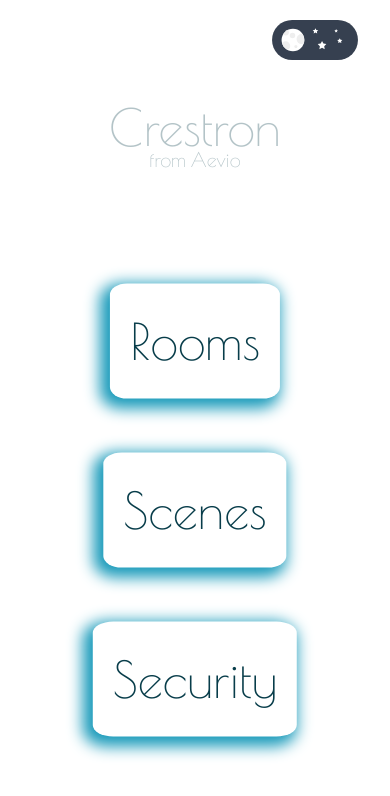
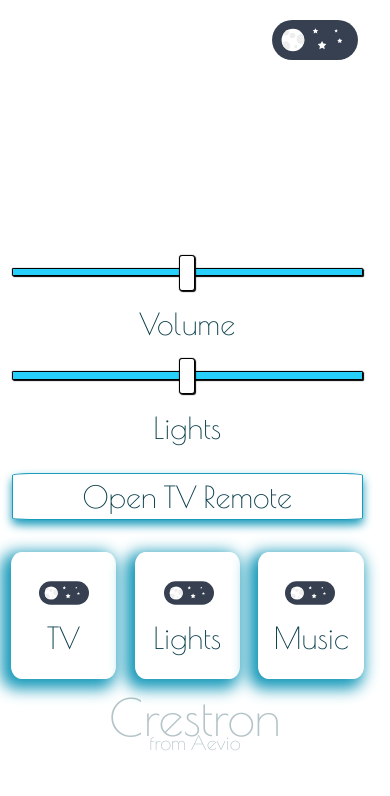
Before and after one commit to Pepe1776/Vue3-Crestron, a Vue app: page / in a window 390 px wide. Shown: the top 796 px of the page. Built offline with nearby package versions, Linux system fonts and the light colour scheme; a web font is replaced by a local one; what reconnecting-websocket, vue-iframes would draw is missing.

Commit message:
new layout

```diff
--- a/src/components/Ch5slider.vue
+++ b/src/components/Ch5slider.vue
@@ -1,5 +1,6 @@
 <template>
   <input
+    :class="isDark ? 'dark' : 'light'"
     type="range"
     min="1"
     max="65535"
@@ -10,8 +11,18 @@
 </template>
 
 <style scoped>
+@import "../Sass/abstracts.scss";
 input {
-  width: 200px;
+  width: 85%;
+}
+
+.dark {
+  background-color: $darker;
+  color: $primary;
+}
+.light {
+  background-color: $lightest;
+  color: $dark;
 }
 input::-webkit-slider-thumb {
   -webkit-appearance: none;
@@ -56,7 +67,7 @@
   height: 8.4px;
   cursor: pointer;
   box-shadow: 1px 1px 1px #000000, 0px 0px 1px #0d0d0d;
-  background: rgb(0, 195, 255);
+  background: #26d0fa;
   border-radius: 1.3px;
   border: 0.2px solid #010101;
 }
--- /dev/null
+++ b/src/components/ToggleBasic.vue
@@ -0,0 +1,191 @@
+<template>
+  <svg
+    width="50px"
+    height="88px"
+    viewBox="0 0 189 88"
+    version="1.1"
+    xmlns="http://www.w3.org/2000/svg"
+    xmlns:xlink="http://www.w3.org/1999/xlink"
+    :class="{ isDark: isDark }"
+    @click="isDark = !isDark"
+  >
+    <!-- Generator: Sketch 63.1 (92452) - https://sketch.com -->
+    <defs>
+      <circle id="path-1" cx="25" cy="25" r="25"></circle>
+    </defs>
+    <g
+      id="Page-1"
+      stroke="none"
+      stroke-width="1"
+      fill="none"
+      fill-rule="evenodd"
+    >
+      <g id="dark-mode-toggle">
+        <rect
+          id="bg"
+          fill="#364050"
+          fill-rule="nonzero"
+          x="0"
+          y="0"
+          width="189"
+          height="88"
+          rx="44"
+        ></rect>
+        <circle
+          id="main-circle"
+          fill="#FFFFFF"
+          fill-rule="nonzero"
+          cx="46"
+          cy="44"
+          r="25"
+        ></circle>
+        <g id="moon-accents" transform="translate(21.000000, 19.000000)">
+          <mask id="mask-2" fill="white">
+            <use xlink:href="#path-1"></use>
+          </mask>
+          <use id="Mask" fill-rule="nonzero" xlink:href="#path-1"></use>
+          <circle
+            id="moon-accent-2"
+            fill="#EEEEEE"
+            fill-rule="nonzero"
+            mask="url(#mask-2)"
+            cx="44"
+            cy="23"
+            r="11"
+          ></circle>
+          <circle
+            id="moon-accent-1"
+            fill="#EEEEEE"
+            fill-rule="nonzero"
+            mask="url(#mask-2)"
+            cx="9"
+            cy="8"
+            r="7"
+          ></circle>
+          <circle
+            id="moon-accent-3"
+            fill="#EEEEEE"
+            fill-rule="nonzero"
+            mask="url(#mask-2)"
+            cx="9"
+            cy="38"
+            r="10"
+          ></circle>
+          <circle
+            id="moon-accent-4"
+            fill="#EEEEEE"
+            fill-rule="nonzero"
+            mask="url(#mask-2)"
+            cx="24"
+            cy="15"
+            r="6"
+          ></circle>
+          <circle
+            id="moon-accent-5"
+            fill="#EEEEEE"
+            fill-rule="nonzero"
+            mask="url(#mask-2)"
+            cx="31.5"
+            cy="39.5"
+            r="3.5"
+          ></circle>
+        </g>
+        <g
+          id="stars"
+          transform="translate(89.000000, 18.000000)"
+          fill="#FFFFFF"
+        >
+          <polygon
+            id="Star"
+            points="6.5 9.75 2.67939586 11.7586105 3.40906632 7.50430523 0.318132644 4.49138954 4.58969793 3.87069477 6.5 0 8.41030207 3.87069477 12.6818674 4.49138954 9.59093368 7.50430523 10.3206041 11.7586105"
+          ></polygon>
+          <polygon
+            id="Star-Copy"
+            points="21 43 15.1221475 46.0901699 16.2447174 39.545085 11.4894348 34.9098301 18.0610737 33.954915 21 28 23.9389263 33.954915 30.5105652 34.9098301 25.7552826 39.545085 26.8778525 46.0901699"
+          ></polygon>
+          <polygon
+            id="Star-Copy-2"
+            points="52 8 49.648859 9.23606798 50.097887 6.61803399 48.1957739 4.76393202 50.8244295 4.38196601 52 2 53.1755705 4.38196601 55.8042261 4.76393202 53.902113 6.61803399 54.351141 9.23606798"
+          ></polygon>
+          <polygon
+            id="Star-Copy-3"
+            points="60 31 56.4732885 32.854102 57.1468305 28.927051 54.2936609 26.145898 58.2366442 25.572949 60 22 61.7633558 25.572949 65.7063391 26.145898 62.8531695 28.927051 63.5267115 32.854102"
+          ></polygon>
+        </g>
+        <g
+          id="clouds"
+          transform="translate(24.000000, 17.000000)"
+          fill="#FFFFFF"
+          fill-rule="nonzero"
+        >
+          <path
+            d="M22.4581401,8.64610504 C22.458794,8.60836037 22.4595787,8.57068044 22.4595787,8.53280628 C22.4595787,4.92485595 19.5054963,2 15.8614938,2 C12.7211834,2 10.0935887,4.17216375 9.42701247,7.08174056 C8.80548929,6.7372476 8.08954429,6.53997828 7.32658453,6.53997828 C4.9459644,6.53997828 3.01613657,8.45077798 3.01613657,10.8077806 C3.01613657,10.9041169 3.02051764,10.9993526 3.02686038,11.0941351 C1.2595244,11.743693 0,13.42796 0,15.4038903 C0,17.9422356 2.07832643,20 4.64203597,20 L21.1974387,20 C24.402092,20 27,17.4277945 27,14.2548467 C27,11.5105566 25.0565712,9.2160949 22.4581401,8.64610504 Z"
+            id="Path"
+          ></path>
+          <path
+            d="M75.4581401,38.646105 C75.458794,38.6083604 75.4595787,38.5706804 75.4595787,38.5328063 C75.4595787,34.9248559 72.5054963,32 68.8614938,32 C65.7211834,32 63.0935887,34.1721638 62.4270125,37.0817406 C61.8054893,36.7372476 61.0895443,36.5399783 60.3265845,36.5399783 C57.9459644,36.5399783 56.0161366,38.450778 56.0161366,40.8077806 C56.0161366,40.9041169 56.0205176,40.9993526 56.0268604,41.0941351 C54.2595244,41.743693 53,43.42796 53,45.4038903 C53,47.9422356 55.0783264,50 57.642036,50 L74.1974387,50 C77.402092,50 80,47.4277945 80,44.2548467 C80,41.5105566 78.0565712,39.2160949 75.4581401,38.646105 Z"
+            id="Path-Copy-2"
+          ></path>
+          <path
+            d="M37.4466786,38.851297 C37.1439054,38.851297 36.8417385,38.8815517 36.5450288,38.9418581 C36.3212839,37.8199968 35.5979024,36.8630135 34.5822578,36.3450283 C33.5668154,35.8270431 32.3708814,35.8053165 31.3372484,36.2859402 C30.4018448,33.6974356 27.5548062,32.3609484 24.978202,33.3006723 C22.4015977,34.2403961 21.071255,37.1007872 22.0066586,39.6890888 C19.7496033,39.7607661 17.9667177,41.6375741 18.0004714,43.905866 C18.0344273,46.1743611 19.8726934,47.9963451 22.1309613,48 L37.4466786,48 C39.9612326,48 42,45.9520193 42,43.4256485 C42,40.8992777 39.9612326,38.851297 37.4466786,38.851297 Z"
+            id="Path"
+          ></path>
+          <path
+            d="M56.585009,4.2909511 C56.357929,4.2909511 56.1313039,4.31313789 55.9087716,4.3573626 C55.7409629,3.5346643 55.1984268,2.83287655 54.4366934,2.45302076 C53.6751116,2.07316494 52.778161,2.05723213 52.0029363,2.4096895 C51.3013836,0.511452738 49.1661047,-0.468637832 47.2336515,0.22049299 C45.3011983,0.909623811 44.3034412,3.00724393 45.0049939,4.9053318 C43.3122025,4.95789514 41.9750383,6.33422103 42.0003536,7.99763509 C42.0258205,9.66119812 43.40452,10.9973197 45.098221,11 L56.585009,11 C58.4709244,11 60,9.4981475 60,7.64547555 C60,5.79280364 58.4709244,4.2909511 56.585009,4.2909511 Z"
+            id="Path-Copy"
+          ></path>
+        </g>
+      </g>
+    </g>
+  </svg>
+</template>
+
+<script>
+export default {
+  data() {
+    return {
+      isDark: true,
+    };
+  },
+};
+// import { ref } from "vue";
+// const isDark = ref(true);
+// const toggleDark = () => {
+//   isDark.value = !isDark.value;
+// };
+</script>
+
+<style scoped>
+/* ADD TRANSITIONS */
+#bg,
+#stars,
+#clouds,
+#main-circle,
+#moon-accents {
+  transition: all 0.3s ease-out;
+}
+/* BACKGROUND */
+svg:not(.isDark) #bg {
+  fill: #47cfff;
+}
+/* SUN STYLES */
+svg:not(.isDark) #main-circle {
+  transform: translateX(100px);
+  fill: #fee253;
+}
+/* HIDE MOON ACCENTS FOR LIGHT */
+svg:not(.isDark) #moon-accents {
+  transform: translate(121px, 19px); /* 100 + 21 */
+  opacity: 0;
+}
+/* HIDE STARS ON LIGHT MODE */
+svg:not(.isDark) #stars {
+  opacity: 0;
+  transform: translate(69px, 18px);
+}
+/* HIDE CLOUDS ON DARK MODE */
+svg.isDark #clouds {
+  opacity: 0;
+  transform: translate(54px, 17px);
+}
+</style>
--- a/src/views/Home.vue
+++ b/src/views/Home.vue
@@ -21,10 +21,39 @@
       class="darktoggle"
       :class="isDark ? 'dark' : 'light'"
     />
-    <!-- <Nav :mode="mode" @toggle="toggle" /> -->
-    <button @click="isShow = !isShow" class="drop_btn">Rooms</button>
-    <button @click="isShow2 = !isShow2" class="drop_btn2">Scenes</button>
-    <button @click="isShow3 = !isShow3" class="drop_btn3">Security</button>
+    <!-- sliders -->
+    <div class="sliders" :class="isDark ? 'dark' : 'light'">
+      <Ch5slider class="slider-vol" />
+      <div :class="isDark ? 'dark' : 'light'" class="slider-vol-label mt-10">
+        Volume
+      </div>
+      <Ch5slider class="slider-lts mt-10" />
+      <div :class="isDark ? 'dark' : 'light'" class="slider-lts-label mt-10">
+        Lights
+      </div>
+    </div>
+    <!-- open tv remote -->
+    <div class="open-tv" :class="isDark ? 'dark' : 'light'">
+      <button class="open-tv-btn">Open TV Remote</button>
+    </div>
+
+    <!-- bottom Nav bar -->
+    <div class="bottom-nav" :class="isDark ? 'dark' : 'light'">
+      <div class="tv-base" :class="isDark ? 'dark' : 'light'">
+        <ToggleBasic class="toggle-tv" />
+        <div :class="isDark ? 'dark' : 'light'" class="drop_btn">TV</div>
+      </div>
+      <div class="lights-base" :class="isDark ? 'dark' : 'light'">
+        <ToggleBasic class="toggle-lights" />
+        <div :class="isDark ? 'dark' : 'light'" class="drop_btn2">Lights</div>
+      </div>
+      <div class="music-base" :class="isDark ? 'dark' : 'light'">
+        <ToggleBasic class="toggle-music" />
+        <div :class="isDark ? 'dark' : 'light'" class="drop_btn3">Music</div>
+      </div>
+    </div>
+
+    <!-- modal start -->
     <div v-show="isShow" class="drop_outer">
       <div class="drop_menu flex flex-col">
         <button @click="isShow = !isShow" class="drop_close text-8xl">X</button>
@@ -69,6 +98,8 @@
 </template>
 
 <script>
+import Ch5slider from "../components/Ch5slider.vue";
+import ToggleBasic from "../components/ToggleBasic.vue";
 import DarkModeToggle from "../components/DarkModeToggle.vue";
 const date = new Date();
 export default {
@@ -92,6 +123,8 @@
 
   components: {
     DarkModeToggle,
+    ToggleBasic,
+    Ch5slider,
   },
   methods: {
     setDateTime() {
@@ -251,16 +284,77 @@
 .drop_btn,
 .drop_btn2,
 .drop_btn3 {
+  margin-top: 60%;
+}
+.sliders {
+  position: absolute;
+  top: 30%;
+  right: 7%;
+  display: flex;
+  flex-direction: column;
+  justify-content: center;
+  align-items: center;
+  height: 25%;
+  width: 90%;
+  font-size: 3rem;
+}
+.sliders > div {
+  font-size: 3rem;
+}
+.open-tv {
+  position: absolute;
+  top: 56%;
+  right: 7%;
+  width: 90%;
+  font-size: 3rem;
+  box-shadow: $primary 0px 5px 10px;
+  border-radius: 5%;
+  border: $primary 1px solid;
+}
+
+.tv-base,
+.lights-base,
+.music-base {
   display: inline-block;
   margin-top: 1%;
-  font-size: 7rem;
+  font-size: 4rem;
   box-shadow: $primary -5px 5px 15px 5px;
-  padding: 20px;
+  padding: 5px;
   border-radius: 10%;
-  width: auto;
-
+  width: 27%;
+  height: 15vh;
+  align-items: end;
   transition: all 0.3s ease-in-out;
 }
+
+.bottom-nav {
+  position: fixed;
+  top: 65%;
+  left: -2%;
+  display: flex;
+  justify-content: space-evenly;
+  align-items: center;
+  width: 100vw;
+}
+.toggle-tv {
+  position: absolute;
+  top: 0;
+  left: 12%;
+  background-color: transparent;
+}
+.toggle-lights {
+  position: absolute;
+  top: 0;
+  left: 44%;
+  background-color: transparent;
+}
+.toggle-music {
+  position: absolute;
+  top: 0;
+  left: 75%;
+  background-color: transparent;
+}
+
 .drop_btn:hover,
 .drop_btn:active {
   box-shadow: $primary 0px 0px 15px 10px;
@@ -270,25 +364,13 @@
     margin: 0;
   }
   .drop_btn {
-    font-size: 5rem;
-    position: absolute;
-    top: 40%;
-    left: 40;
-    transform: translate(-50%, -50%);
+    font-size: 3rem;
   }
   .drop_btn2 {
-    font-size: 5rem;
-    position: absolute;
-    top: 60%;
-    left: 40;
-    transform: translate(-50%, -50%);
+    font-size: 3rem;
   }
   .drop_btn3 {
-    font-size: 5rem;
-    position: absolute;
-    top: 80%;
-    left: 40;
-    transform: translate(-50%, -50%);
+    font-size: 3rem;
   }
   .drop_menu {
     width: 100%;
@@ -299,13 +381,13 @@
   .title {
     font-size: 5rem;
     position: absolute;
-    top: 15%;
+    top: 85%;
     left: 50%;
     transform: translate(-50%, -50%);
   }
   .title2 {
     position: absolute;
-    top: 19%;
+    top: 88%;
     left: 50%;
     transform: translate(-50%, -50%);
     background: transparent;
```
